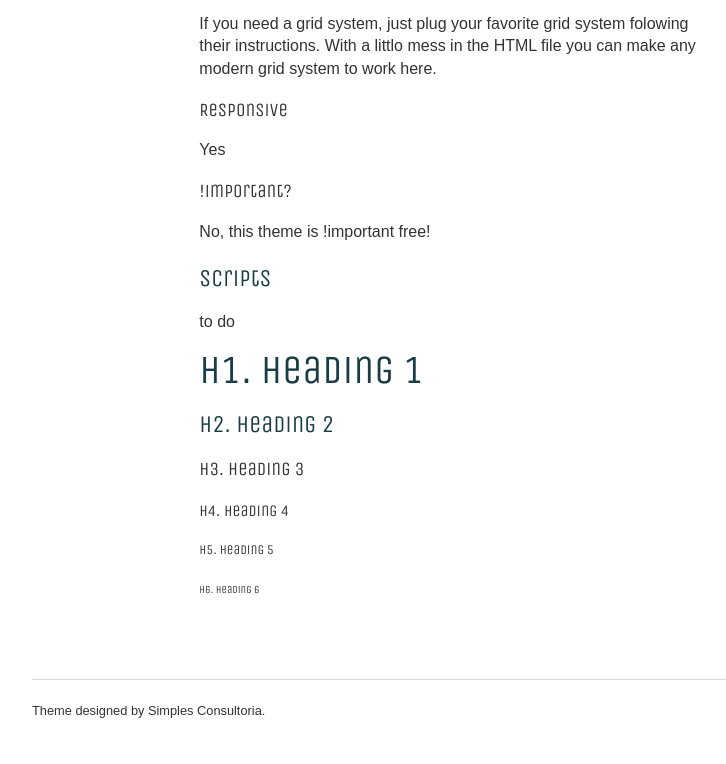
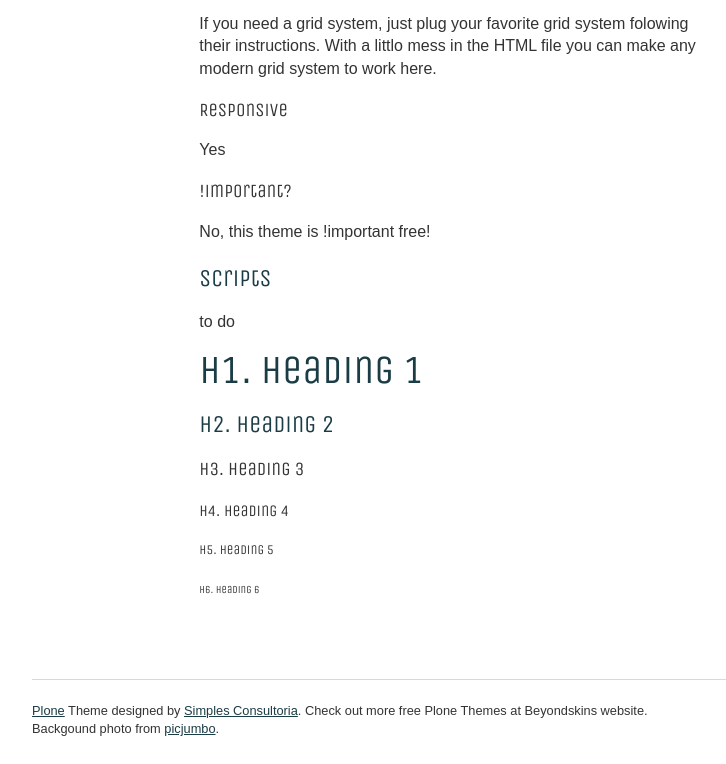
Before and after one commit to plone-ve/beyondskins.sunflower, a plain HTML site: page index.html in a window 1280 px wide. Shown: the part 1140-1904 px from the top of the page, without its empty margins (96-822 px from the left). Drawn offline with nearby package versions, Linux system fonts and the light colour scheme.

Commit message:
Footer message

```diff
--- a/index.html
+++ b/index.html
@@ -228,7 +228,8 @@
     <!-- Footer -->
         <footer role="contentinfo">
             <p id="footer-info">
-                Theme designed by Simples Consultoria.
+                <a href="http://plone.org">Plone</a> Theme designed by <a href="http://www.simplesconsultoria.com">Simples Consultoria</a>. Check out more free Plone Themes at Beyondskins website.<br>
+                Backgound photo from <a href="http://picjumbo.com/sunflowers-field/">picjumbo</a>.
             </p>
 
         </footer>
```
